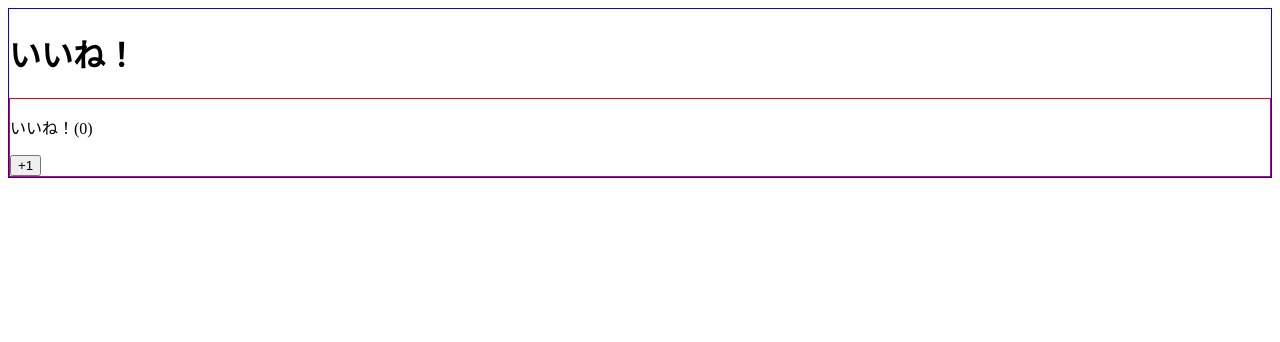
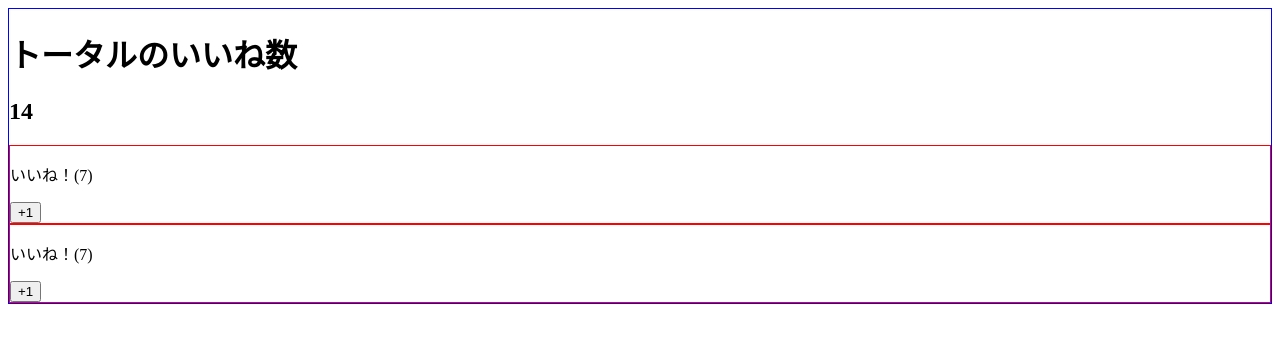
Before and after one commit to ikeda-shoki/udemy_Vue.js, a Vue app: page / in a window 1280 px wide. Shown: the top 342 px of the page. Built offline with nearby package versions, Linux system fonts and the light colour scheme.

Commit message:
[Finish]98章

```diff
--- a/src/App.vue
+++ b/src/App.vue
@@ -1,7 +1,9 @@
 <template>
   <div>
     <LikeHeader></LikeHeader>
-    <LikeNumber></LikeNumber>
+    <h2>{{ number }}</h2>
+    <LikeNumber :total-number="number" @my-click="incrementNumber"></LikeNumber>
+    <LikeNumber :total-number="number"></LikeNumber>
   </div>
 </template>
 
@@ -9,8 +11,18 @@
 import LikeHeader from "./components/LikeHeader.vue"
 
 export default {
+  data(){
+    return {
+      number: 14
+    };
+  },
   components: {
     LikeHeader
+  },
+  methods: {
+    incrementNumber(value) {
+      this.number = value
+    }
   }
 };
 </script>
--- a/src/components/LikeHeader.vue
+++ b/src/components/LikeHeader.vue
@@ -1,3 +1,3 @@
 <template>
-  <h1>いいね！</h1>
+  <h1>トータルのいいね数</h1>
 </template>
--- a/src/components/LikeNumber.vue
+++ b/src/components/LikeNumber.vue
@@ -1,27 +1,28 @@
 <template>
   <div>
-    <p>いいね！({{ number }})</p>
+    <p>いいね！({{ halfNumber }})</p>
     <button @click="increment">+1</button>
   </div>
 </template>
 
 <script>
 export default {
-  data(){
-    return {
-      number: 0,
-    };
+  props: ["totalNumber"],
+  computed: {
+    halfNumber() {
+      return this.totalNumber / 2;
+    }
   },
   methods: {
-    increment(){
-      this.number += 1;
-    }
+    increment() {
+      this.$emit('my-click', this.totalNumber + 1);
+    },
   },
-}
+};
 </script>
 
 <style scoped>
-  div {
-    border: 1px solid red
-  }
+div {
+  border: 1px solid red;
+}
 </style>
```
